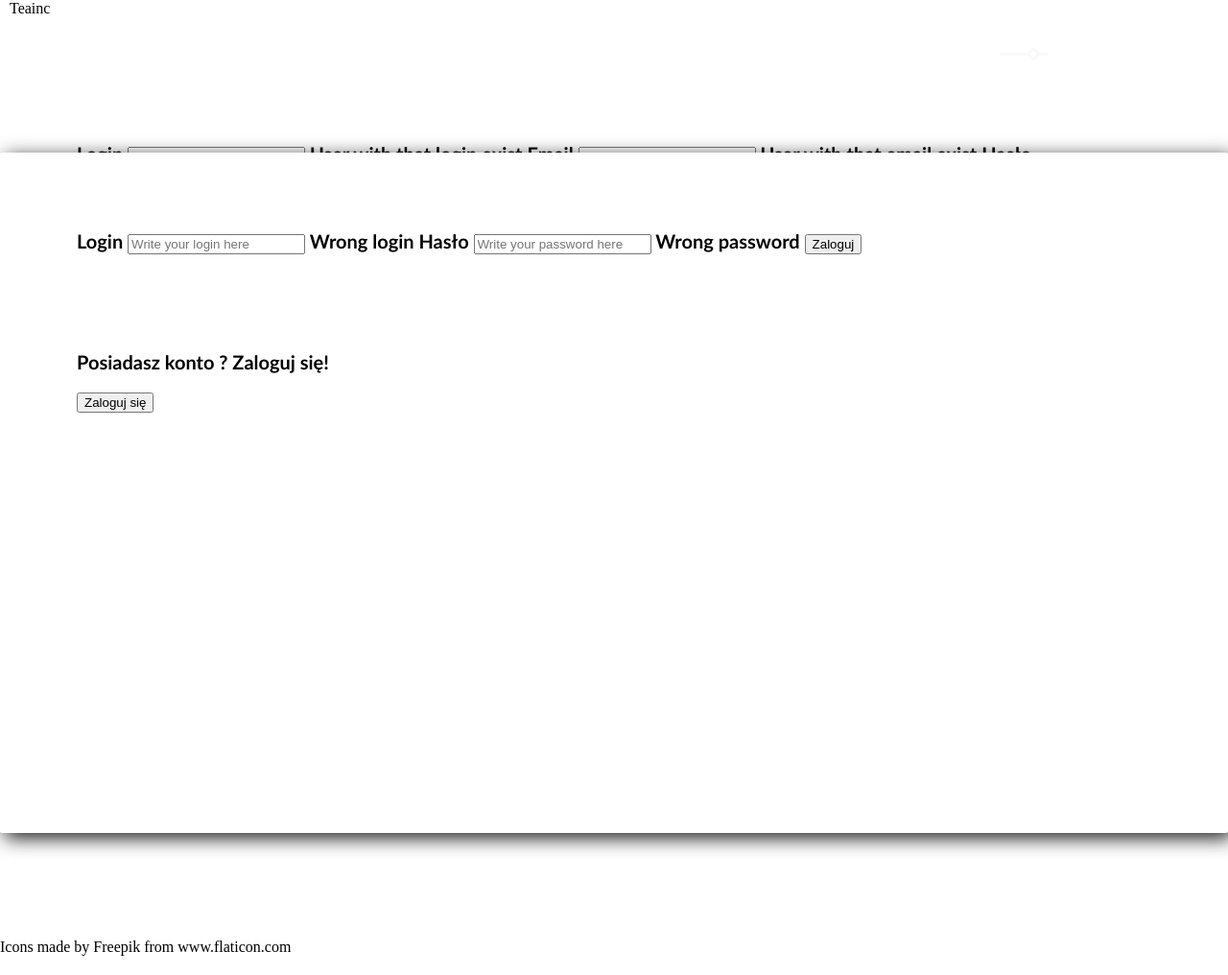
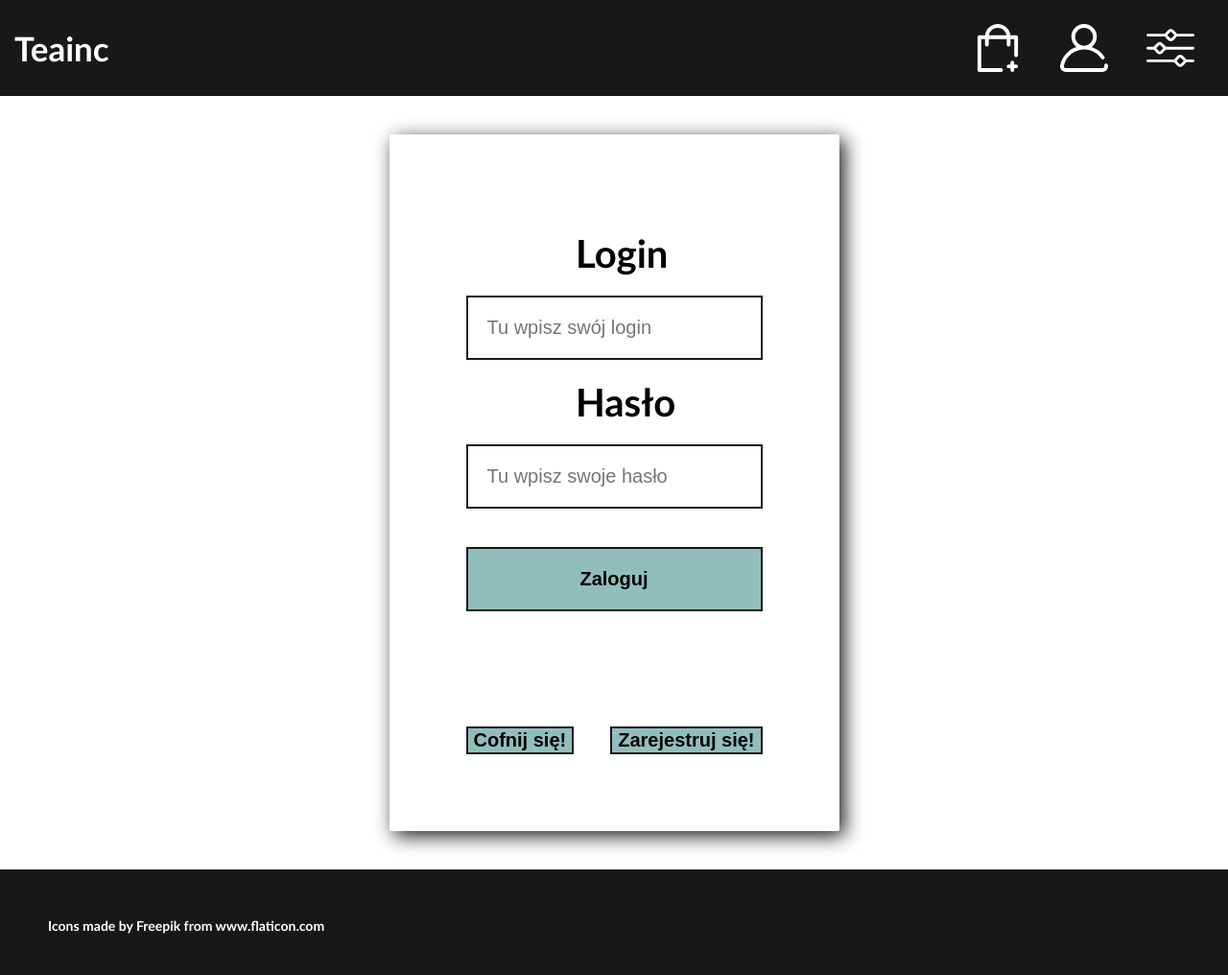
Before and after one commit to Barszczu57/Teainc, a PHP site: page /logowanie.php in a window 1280 px wide. Shown: the whole page at 96% size. Run offline with PHP 8.4, Linux system fonts and the light colour scheme.

Commit message:
Przebudowa stylistyki strony / podstrona logowania / rejestracja w aktualizacji

```diff
--- a/index.php
+++ b/index.php
@@ -13,7 +13,7 @@
                 <a href="" class="navbutton">
                     <img src="basket.svg" alt="koszyk">
                 </a>
-                <a href="rejestracja.php" class="navbutton">
+                <a href="logowanie.php" class="navbutton">
                     <img src="profile.svg" alt="profil">
                 </a>
                 <a href="" class="navbutton">
--- a/logowanie.php
+++ b/logowanie.php
@@ -6,145 +6,87 @@
     <meta name="viewport" content="width=device-width, initial-scale=1.0">
 </head>
 <body>
-<div class="header">
-    <a href="index.php" style="padding: 10px">Teainc</a>
+    <div class="container_log">
+        <header>
+            <a href="index.php" class="name">Teainc</a>
             <nav>
                 <a href="" class="navbutton">
                     <img src="basket.svg" alt="koszyk">
                 </a>
-        <a href="rejestracja.php" class="navbutton">
+                <a href="logowanie.php" class="navbutton">
                     <img src="profile.svg" alt="profil">
                 </a>
                 <a href="" class="navbutton">
                     <img src="settings.svg" alt="ustawienia">
                 </a>
             </nav>
+        </header>
+        <div class="container_log-content">
+            <div class="emptybox1">
             </div>
-    <div class="container_log">
-        <div class="panel_signin panel_bg" id="panel_sig">
-            <div class=" form panel_form_sign"  id="form_sign">
+            <div class="panel_login">
 
-                <label class="pl_labels" for="username1">Login</label>
-                <input class="pl_input" type="text" name="username1" id="username1" size="20" placeholder="Create login">
-                <span class="pl_span">User with that login exist</span>
+                <div class="panel_login-cont" id="form_login">
+                    <label class="panel_login-lab" for="username_log">Login</label>
+                    <input class="panel_login-inp" type="text" name="username_log" id="username_log" placeholder="Tu wpisz swój login">
 
-                <label class="pl_labels" for="email1">Email</label>
-                <input class="pl_input" type="email" name="email1" id="email1" placeholder="Write your email here">
-                <span class="pl_span">User with that email exist</span>
+                    <label class="panel_login-lab" for="password_log">Hasło</label>
+                    <input class="panel_login-inp" type="password" name="password_log" id="password_log" placeholder="Tu wpisz swoje hasło">
 
-                <label class="pl_labels" for="password1">Hasło</label>
-                <input class="pl_input" type="password" name="password1" id="password1" placeholder="Create password">
-                <span class="pl_span">Password doesn't meet requirements</span>
-
-                <button class="pl_button_login" type="submit" name="submit1" id="submit1">Utwórz konto</button>
+                    <button class="panel_login_sbt" type="submit" name="submit_log"  id="submit_log">Zaloguj</button>
                 </div>
-
                 <script>
-                const form1 = {
-                    username1: document.getElementById('username1'),
-                    email1: document.getElementById('email1'),
-                    password1: document.getElementById('password1'),
-                    submit1: document.getElementById('submit1'),
+                    const formLog= {
+                        username_log: document.getElementById('username_log'),
+                        password_log: document.getElementById('password_log'),
+                        submit_log: document.getElementById('submit_log'),
                     }
 
-                form1.submit1.addEventListener('click', () => {
-                    const request1 = new XMLHttpRequest();
+                    formLog.submit_log.addEventListener('click', () => {
+                        const requestLog = new XMLHttpRequest();
 
-                    request1.onload = () => {
-                        let responseObject1 =  null;
+                        requestLog.onload = () => {
+                            let responseObjectLog =  null;
 
                             try{
-                            responseObject1 =  JSON.parse(request1.responseText);
+                                responseObjectLog =  JSON.parse(requestLog.responseText);
                             } catch (e) {
                                 console.error('Could not parse JSON!');
                             }
-                        if(responseObject1) {
-                            handleResponse1(responseObject1);
+                            if(responseObjectLog) {
+                                handleResponseLog(responseObjectLog);
                             }
                         };
 
-                    const  requestData1 = `username1=${form1.username1.value}&email1=${form1.email1.value}&password1=${form1.password1.value}`;
+                        const  requestDataLog = `username_log=${formLog.username_log.value}&password_log=${formLog.password_log.value}`;
 
-                    request1.open('post', 'register.php');
-                    request1.setRequestHeader('Content-type', 'application/x-www-form-urlencoded');
-                    request1.send(requestData1);
+                        requestLog.open('post', 'login.php');
+                        requestLog.setRequestHeader('Content-type', 'application/x-www-form-urlencoded');
+                        requestLog.send(requestDataLog);
                     });
 
-                function handleResponse1 (responseObject1) {
-                    if(responseObject1.ok) {
+                    function handleResponseLog (responseObjectLog) {
+                        if(responseObjectLog.ok) {
                             location.href = "account.php"
                         }else{
-                        $('#username1').addClass('pl_input_error')
-                        $('#email1').addClass('pl_input_error')
+                            console.error("metoda GET wyświetlająca errory");
                         }
                     }
                 </script>
-            <div class="panel_btn" id="go_sig">
-                <p class="btn_info_text">Nie masz konta ? Zarejestruj się już teraz!</p>
-                <button class="log_sign_change" >Zarejestruj się</button>
+                <div style="display: flex; justify-content: space-between;">
+                    <button class="panel_login_sbt" value="Cofnij się!" onclick="history.back()">Cofnij się!</button>
+                    <button class="panel_login_sbt" value="Zarejestruj się!">Zarejestruj się!</button>
                 </div>
             </div>
-
-        <div class="panel_login" id="panel_log">
-            <div class="form panel_form_log change_panel" id="form_login">
-
-                <label class="pl_labels" for="username2">Login</label>
-                <input class="pl_input" type="text" name="username2" id="username2" size="20" placeholder="Write your login here">
-                <span class="pl_span">Wrong login</span>
-
-                <label class="pl_labels" for="password2">Hasło</label>
-                <input class="pl_input" type="password" name="password2" id="password2" placeholder="Write your password here">
-                <span class="pl_span">Wrong password</span>
-
-                <button class="pl_button_login" type="submit" name="submit2"  id="submit2">Zaloguj</button>
-            </div>
-            <script>
-                const form2 = {
-                    username2: document.getElementById('username2'),
-                    password2: document.getElementById('password2'),
-                    submit2: document.getElementById('submit2'),
-                }
-
-                form2.submit2.addEventListener('click', () => {
-                   const request2 = new XMLHttpRequest();
-
-                   request2.onload = () => {
-                       let responseObject2 =  null;
-
-                       try{
-                           responseObject2 =  JSON.parse(request2.responseText);
-                       } catch (e) {
-                           console.error('Could not parse JSON!');
-                       }
-                       if(responseObject2) {
-                           handleResponse2(responseObject2);
-                       }
-                   };
-
-                   const  requestData2 = `username2=${form2.username2.value}&password2=${form2.password2.value}`;
-
-                   request2.open('post', 'login.php');
-                   request2.setRequestHeader('Content-type', 'application/x-www-form-urlencoded');
-                   request2.send(requestData2);
-                });
-
-                function handleResponse2 (responseObject2) {
-                     if(responseObject2.ok) {
-                         location.href = "account.php"
-                     }else{
-                         $('#username2').addClass('pl_input_error')
-                         $('#password2').addClass('pl_input_error')
-                     }
-                }
-            </script>
-            <div class="panel_btn change_btn" id="go_log">
-                <p class="btn_info_text">Posiadasz konto ? Zaloguj się!</p>
-                <button class="log_sign_change " >Zaloguj się</button>
+            <div class="emptybox2">
             </div>
         </div>
+        <footer>
+            <div>
+                Icons made by <a href="https://www.flaticon.com/authors/freepik" title="Freepik">Freepik</a>
+                from <a href="https://www.flaticon.com/" title="Flaticon">www.flaticon.com</a>
             </div>
-<div class="footer">
-    <div>Icons made by <a href="https://www.flaticon.com/authors/freepik" style="color: inherit" title="Freepik">Freepik</a> from <a href="https://www.flaticon.com/" style="color: inherit" title="Flaticon">www.flaticon.com</a></div>
+        </footer>
     </div>
 <script src="https://ajax.googleapis.com/ajax/libs/jquery/3.5.1/jquery.min.js"></script>
 <script type="text/javascript" src="script.js"></script>
```
Also changed, not shown: rejestracja.php (deleted, +0 -94 lines). Lines whose indentation alone changed are shown as unchanged.
